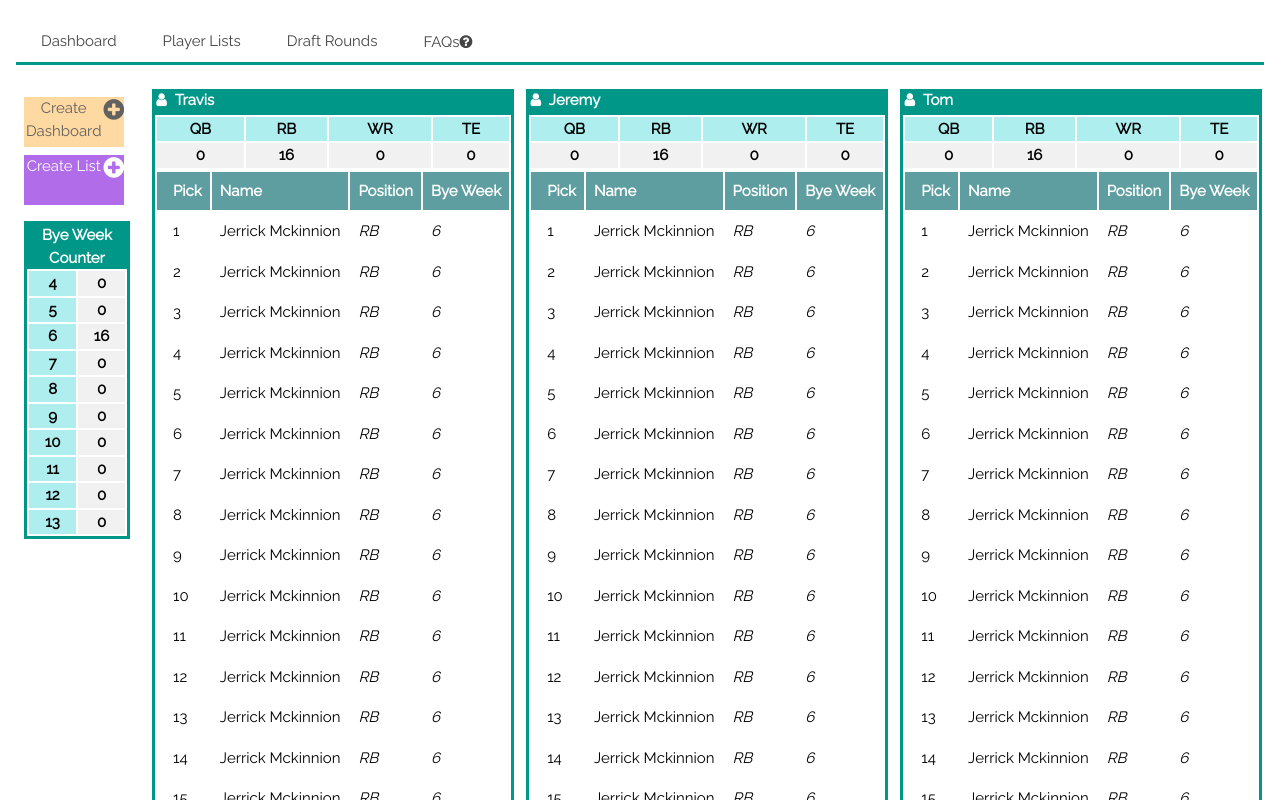
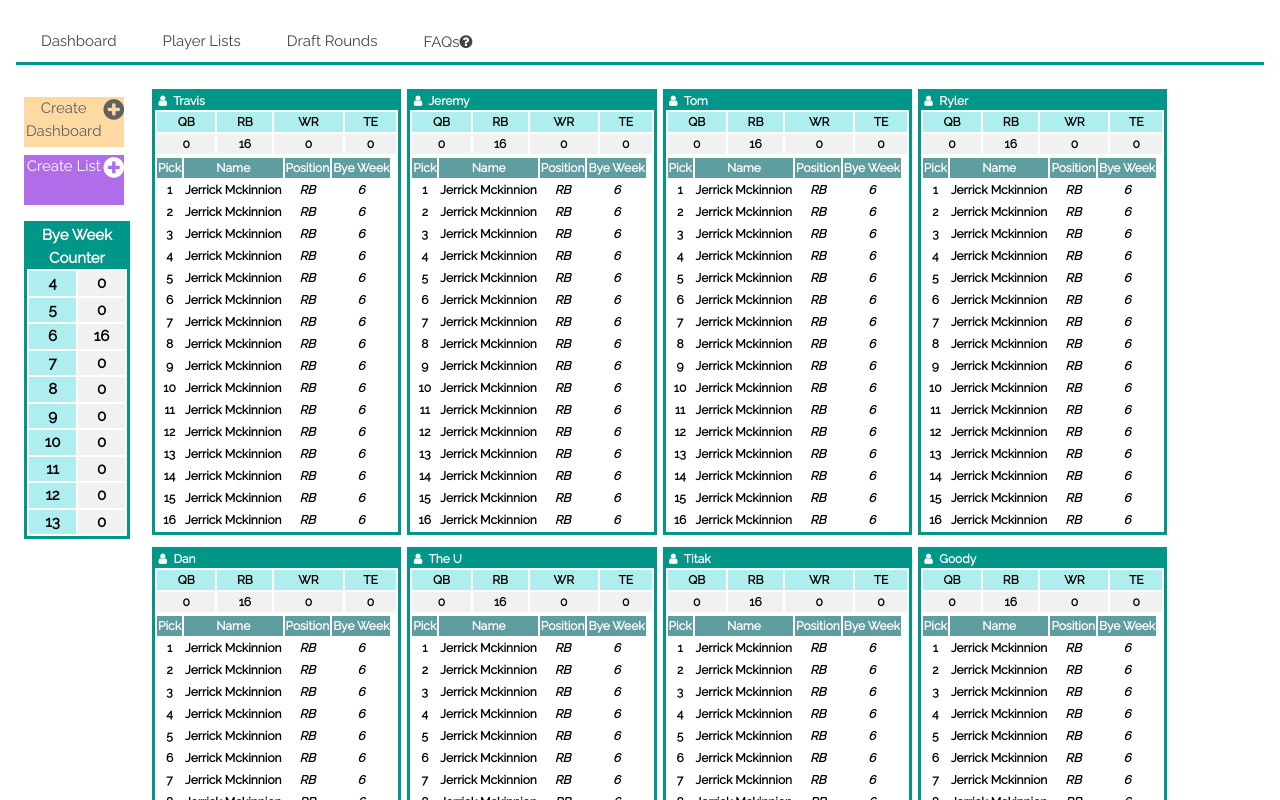
Before and after one commit to TVAUGHN2/fantasy_football_dashboard, an Angular app: page /dashboard in a window 1280 px wide. Shown: the top 800 px of the page. Built offline with nearby package versions, Linux system fonts and the light colour scheme.

Commit message:
minor formatting changes

```diff
--- a/src/app/all-player-lists/all-player-lists.component.html
+++ b/src/app/all-player-lists/all-player-lists.component.html
@@ -18,6 +18,9 @@
     </div>
 
     </div>
+    <div class="list" *ngIf="ranking.type == ''">
+        <app-player-list [rankings]="getRanking('OVERALL')" [type]="ranking.type"></app-player-list>
+    </div>
     <div class="list">
       <app-player-list [rankings]="ranking.ranking" [type]="ranking.type"></app-player-list>
     </div>
--- a/src/app/all-player-lists/all-player-lists.component.ts
+++ b/src/app/all-player-lists/all-player-lists.component.ts
@@ -26,7 +26,6 @@ toggle between hiding and showing the dropdown content */
   }
 
   ngOnInit() {
-
   }
 
 }
--- a/src/app/drafter-table/drafter-table.component.css
+++ b/src/app/drafter-table/drafter-table.component.css
@@ -13,7 +13,7 @@
 .ff-table-all tr:nth-child(odd){background-color:#fff}
 .ff-table-all tr:nth-child(even){background-color:#f1f1f1}
 .ff-hoverable tbody tr:hover,.ff-ul.ff-hoverable li:hover{background-color:#ccc}
-.ff-centered tr th,.ff-centered tr td{text-align:center}
+.ff-centered tr th,.ff-centered tr td{text-align:center; align-content: center;}
 .ff-table td,.ff-table th,.ff-table-all td,.ff-table-all th{padding:8px 8px;display:table-cell;text-align:left;vertical-align:top}
 .ff-table th:first-child,.ff-table td:first-child,.ff-table-all th:first-child,.ff-table-all td:first-child{padding-left:16px}
 /* End draft table*/
@@ -34,11 +34,12 @@
     border-color: #fff;
 }
 
-.ff-drafter-name {
-    width: 100%;
-}
+
 .ff-drafter-container{
     border-style: solid;
     border-width: medium;
     border-color: #009688;
+    width: 250px;
+    font-size: 12px;
+    width: 100%;
 }
--- a/src/app/drafter-table/drafter-table.component.html
+++ b/src/app/drafter-table/drafter-table.component.html
@@ -1,9 +1,7 @@
 
-<div class="ff-drafter-name ff-teal">
+<div class="ff-teal ff-drafter-container">
     <i class="fa fa-user fa-fw ff-text-white ff-large "></i>
     {{ drafter.name }}
-</div>
-<div class="ff-drafter-container">
 <table table-layout: fixed class="ff-position-count">
     <tr class="ff-pale-turqoise">
       <th class="ff-position-right-border">QB</th>
@@ -19,7 +17,7 @@
     </tr>
 </table>
 
-<div class="ff-table ff-striped ff-white .ff-centered">
+<div class=" ff-striped ff-white ff-centered">
   <table>
     <tr class="ff-blue-gray">
       <th>Pick</th>
```
